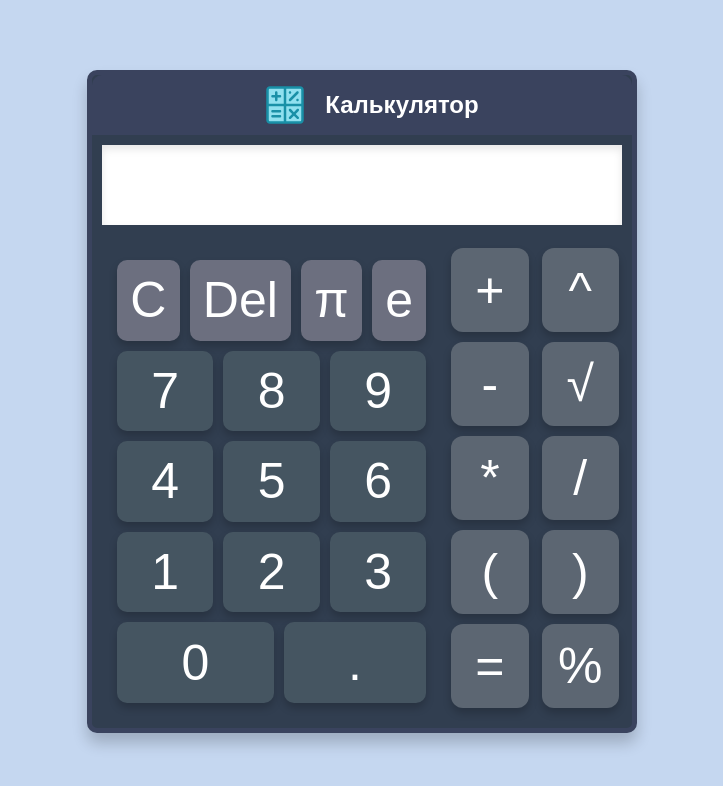
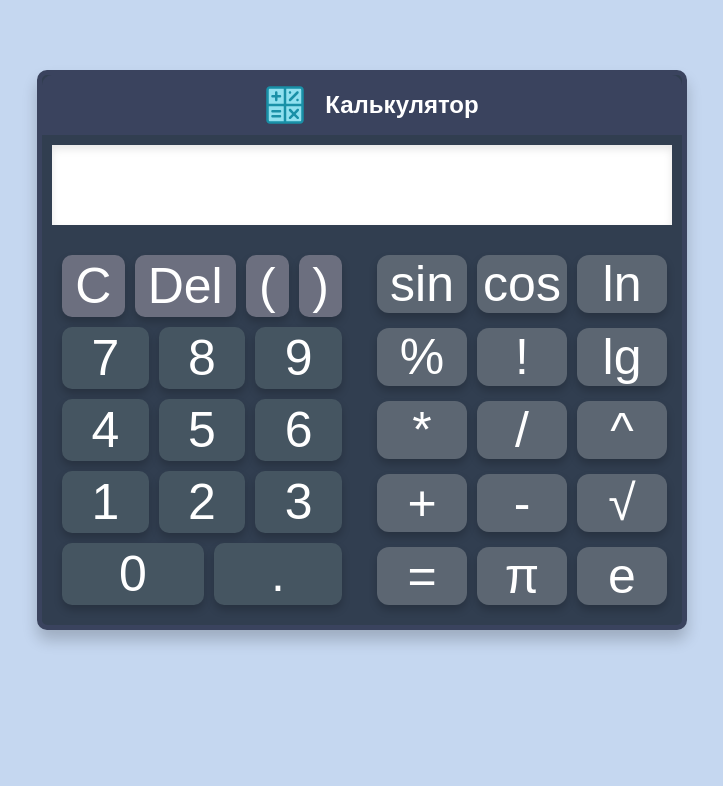
Before and after one commit to T4IR0N/Calculator, a plain HTML site: page index.html in a window 1280 px wide. Shown: the whole page, without its empty margins (278-1001 px from the left). Drawn offline with Linux system fonts and the light colour scheme.

Commit message:
feat: Add buttons for new operators
also fix left and  right panel style

```diff
--- a/index.html
+++ b/index.html
@@ -26,12 +26,12 @@
           </div>
           <div class ="display"></div>
           <div class="calculator-buttons">
-            <div class="left">
+            <div class="left-panel">
                 <div class="row">
                     <div class="calc-button left-button topButtons">C</div>
                     <div class="calc-button left-button topButtons">Del</div>
-                    <div class="calc-button left-button topButtons">π</div>
-                    <div class="calc-button left-button topButtons">e</div>
+                    <div class="calc-button left-button topButtons">(</div>
+                    <div class="calc-button left-button topButtons">)</div>
                 </div>
                 <div class="row">
                     <div class="calc-button left-button">7</div>
@@ -53,21 +53,30 @@
                     <div class="calc-button left-button">.</div>
                 </div>
             </div>
+            <div class="right-panel">
             <div class="column">
-                <div class="calc-button side-Button">+</div>
-                <div class="calc-button side-Button">-</div>
-                <div class="calc-button side-Button">*</div>
-                <div class="calc-button side-Button">(</div>
-                <div class="calc-button side-Button">=</div>
+              <div class="calc-button side-Button">sin</div>
+              <div class="calc-button side-Button">%</div>
+              <div class="calc-button side-Button">*</div>
+              <div class="calc-button side-Button">+</div>
+              <div class="calc-button side-Button">=</div>
             </div>
             <div class="column">
+              <div class="calc-button side-Button">cos</div>
+              <div class="calc-button side-Button">!</div>
+              <div class="calc-button side-Button">/</div>
+              <div class="calc-button side-Button">-</div>
+              <div class="calc-button side-Button">π</div>
+            </div>
+            <div class="column">
+              <div class="calc-button side-Button">ln</div>
+              <div class="calc-button side-Button">lg</div>
               <div class="calc-button side-Button">^</div>
               <div class="calc-button side-Button">√</div>
-              <div class="calc-button side-Button">/</div>
-              <div class="calc-button side-Button">)</div>
-              <div class="calc-button side-Button">%</div>
+              <div class="calc-button side-Button">e</div>
+            </div>
           </div>
-        </div>
+          </div>
         </section>
         <section></section>
       </article>
--- a/styles/style.css
+++ b/styles/style.css
@@ -13,7 +13,7 @@ body {
     background-color: #313E50;
     max-height: 900px;
     border-radius: 10px;
-    max-width: 550px;
+    max-width: 650px;
     margin: 70px auto;
     border: 5px solid #3A435E;
     box-shadow: 0px 10px 15px rgba(0, 0, 0, 0.2);
@@ -55,17 +55,27 @@ h1, h2 {
 .calculator-buttons {
     width: 100%;
     display: flex;
+    justify-content: space-between;
     font-size: 50px;
     color: white;
     user-select: none;
 }
 
-.left {
-    width: 80%;
+.left-panel {
+    width: 100%;
     border-bottom-left-radius: 10px;
-    padding: 20px;
+    padding: 15px;
     display: flex;
     flex-direction: column;
+}
+
+.right-panel {
+    width: 100%;
+    border-bottom-left-radius: 10px;
+    padding: 15px; /* Совпадает с left-panel */
+    display: flex;
+    flex-direction: row;
+    gap: 10px; /* Убираем промежутки между колонками */
 }
 
 .row {
@@ -97,21 +107,19 @@ h1, h2 {
 }
 
 .column {
-    height: 493px;
-    width: 20%;
+    flex: 1;
     display: flex;
     flex-direction: column;
     align-items: center;
-    gap: 10px;
-    padding-top: 13px;
-    padding-bottom: 20px;
-    padding-right: 13px;
+    gap: 5px; /* Промежуток между кнопками внутри колонки */
+    padding: 0; /* Убираем внутренние отступы */
 }
 
 .side-Button {
     height: 20%;
     width: 100%;
     background-color: #5C6672;
+    margin: 5px;
     display: flex;
     align-items: center;
     justify-content: center;
```
